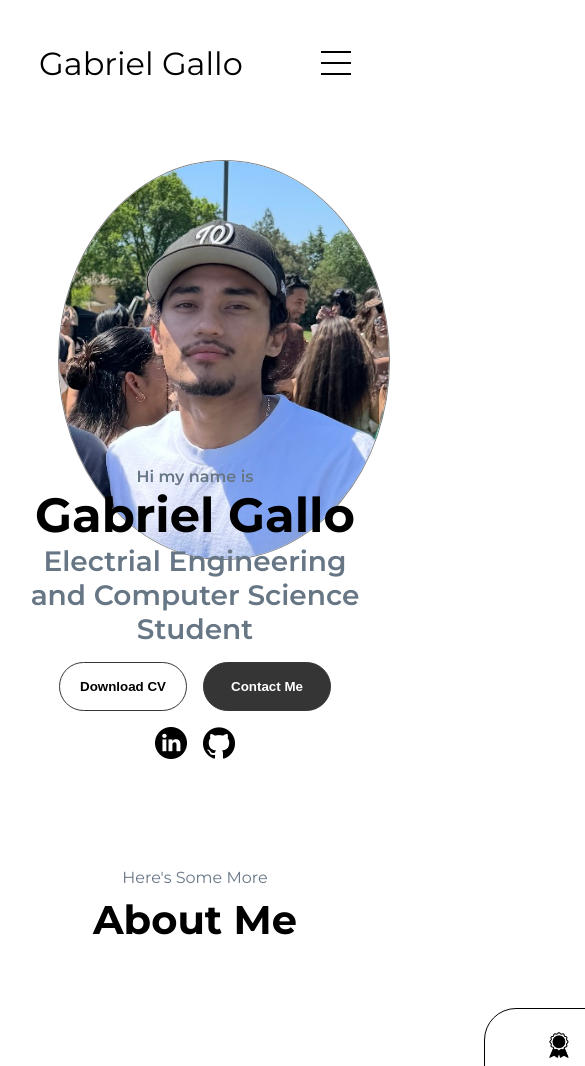
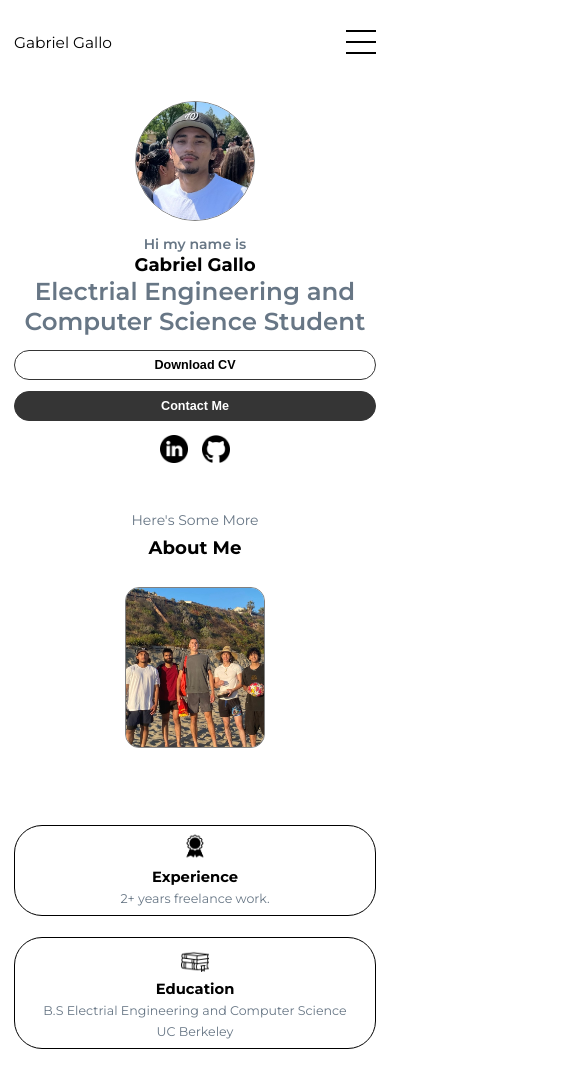
Before and after one commit to GGallo42/Personal-Portfolio, a plain HTML site: page index.html in a window 390 px wide. Shown: the top 1066 px of the page, 585 px wide, since content can reach past the window. Drawn offline with Linux system fonts and the light colour scheme.

Commit message:
Mobile done

```diff
--- a/mediaqueries.css
+++ b/mediaqueries.css
@@ -66,3 +66,150 @@
   }
 
 }
+
+/* --- MOBILE & TABLET BREAKPOINTS --- */
+
+@media screen and (max-width: 768px) {
+  nav, #main-nav {
+    display: none;
+  }
+  #mobile-nav {
+    display: flex;
+    flex-direction: row;
+    justify-content: space-between;
+    align-items: center;
+    padding: 0 1rem;
+    height: 10vh;
+  }
+  .logo {
+    font-size: 1.5rem;
+  }
+  section {
+    margin: 0 1rem;
+    padding-top: 2vh;
+    height: auto;
+    min-height: unset;
+  }
+  .section-container,
+  .about-me-banner,
+  .about-containers,
+  .projects,
+  .contact-container {
+    flex-direction: column !important;
+    align-items: stretch !important;
+    gap: 1.5rem !important;
+    width: 100%;
+  }
+  #profile-section {
+    flex-direction: column;
+    gap: 2rem;
+    height: auto;
+  }
+  .section__pic-container {
+    width: 180px !important;
+    height: 180px !important;
+    margin: 0 auto 1rem !important;
+    display: flex;
+    justify-content: center;
+    align-items: center;
+  }
+  .section__pic-container img {
+    width: 180px !important;
+    height: 180px !important;
+  }
+  .about-me-img-container {
+    width: 100% !important;
+    height: auto !important;
+    margin: 0 auto 1rem !important;
+    display: flex;
+    justify-content: center;
+    align-items: center;
+  }
+  .about-me-img-container img {
+    width: 100% !important;
+    max-width: 250px;
+    height: auto !important;
+    border-radius: 1rem;
+  }
+  .about-me-text {
+    margin-left: 0 !important;
+    margin-top: 1rem;
+  }
+  .banner {
+    padding: 10px !important;
+    font-size: 1rem;
+  }
+  .arrow {
+    display: none !important;
+  }
+  .exp-container, .projects {
+    flex-direction: column !important;
+    gap: 1rem !important;
+    align-items: stretch !important;
+  }
+  article {
+    width: 100% !important;
+    justify-content: flex-start !important;
+  }
+  .profile-card img {
+    height: 180px !important;
+  }
+  .btn-container {
+    flex-direction: column;
+    gap: 0.75rem;
+  }
+  .btn {
+    width: 100%;
+    padding: 0.75rem;
+    font-size: 1rem;
+  }
+  .section-header h1 {
+    font-size: 2rem;
+  }
+  .title {
+    font-size: 2rem;
+  }
+  .contact-container {
+    padding: 15px 5px;
+  }
+}
+
+@media screen and (max-width: 480px) {
+  html {
+    font-size: 14px;
+  }
+  .logo {
+    font-size: 1.1rem;
+  }
+  .section__pic-container,
+  .section__pic-container img {
+    width: 120px !important;
+    height: 120px !important;
+  }
+  .about-me-img-container img {
+    max-width: 140px;
+  }
+  .section-header h1, .title {
+    font-size: 1.3rem;
+  }
+  .btn {
+    font-size: 0.9rem;
+    padding: 0.5rem;
+  }
+  .banner {
+    font-size: 0.9rem;
+    padding: 6px !important;
+  }
+  .profile-card img {
+    height: 100px !important;
+  }
+  .contact p {
+    font-size: 1rem;
+  }
+}
+
+/* Fix typo in selector */
+.section__pic-conatiner {
+  /* Remove or override any rules here, replaced by .section__pic-container */
+  display: unset !important;
+}
```
